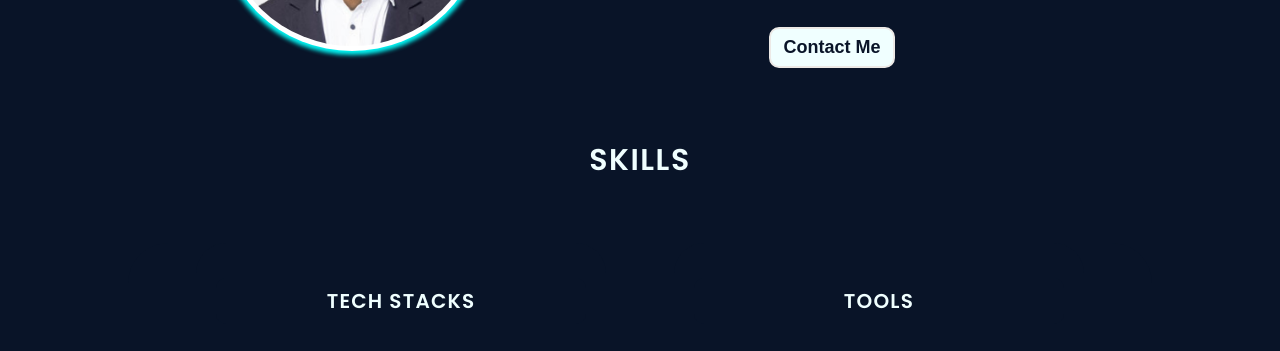
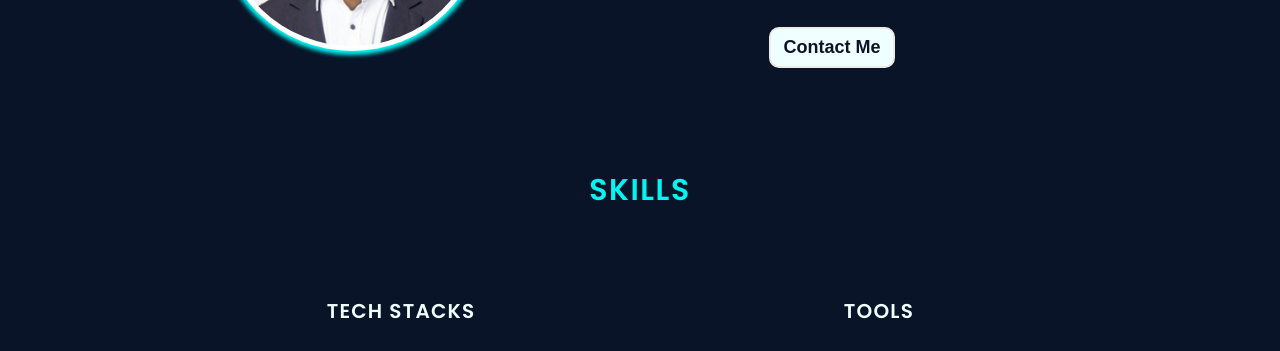
Before and after one commit to Its-Arup/Its-Arup.github.io, a plain HTML site: page index.html in a window 1280 px wide. Shown: the part 1033-1384 px from the top of the page. Drawn offline with Linux system fonts and the light colour scheme.

Commit message:
techStack section basic styling work is done

```diff
--- a/index.css
+++ b/index.css
@@ -383,13 +383,13 @@ nav {
 
 #skills{
   text-align: center;
-  margin-top: 50px;
+  margin-top: 80px;  /* fix this extra margin in media quary*/
   font-family: var(--primary-font-family);
 }
 #skills>h1{
   font-size: 30px;
   letter-spacing: 1.5px;
-  color: var(--light-bg-color);
+  color: var(--accent-color);
 }
 
 .skills-main>div{
@@ -398,7 +398,7 @@ nav {
   width:80%;
   /* background-color: #FFF1EF; */
   border-radius: 40px;
-  margin:60px auto;
+  margin:40px auto;
 }
 .skills-main>div>div{
   width:40%;
```
